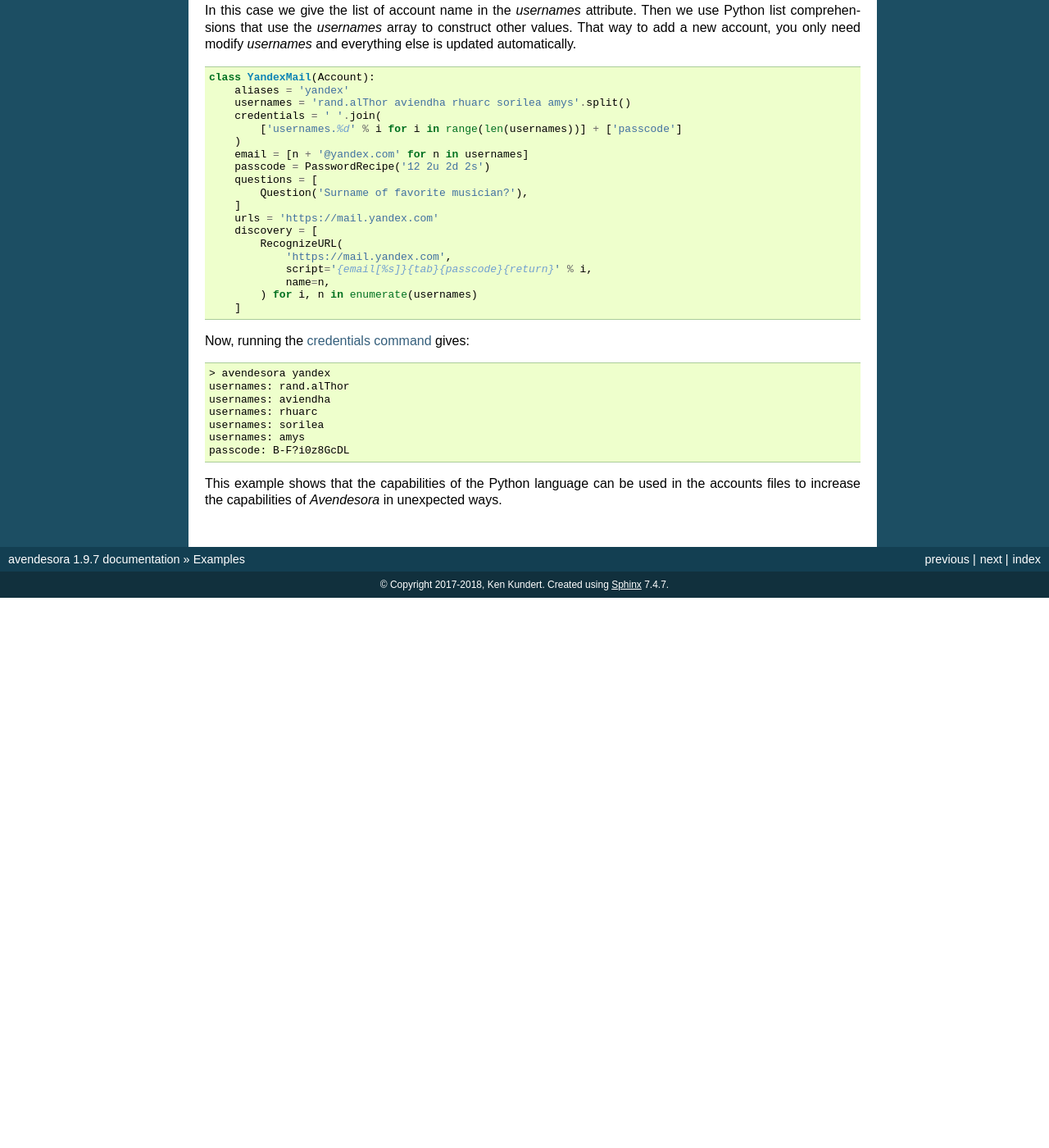
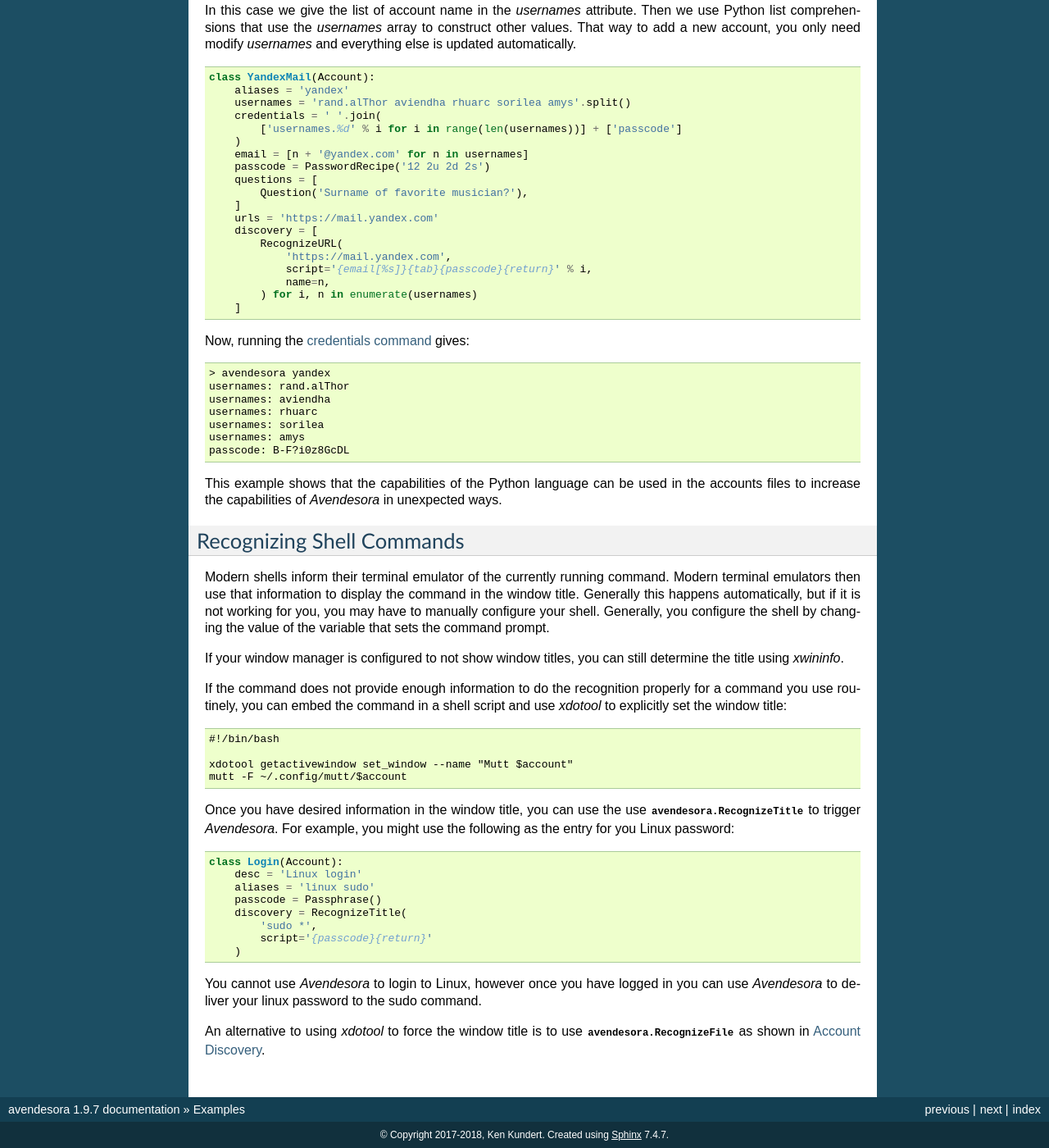
Before and after one commit to KenKundert/avendesora, a Sphinx documentation site: the page built from doc/examples.rst, in a window 1280 px wide and 1400 px high, scrolled down 4907 px. Shown: the whole window at 82% size. Built offline with Sphinx 7.4.7, drawn with Linux system fonts in a browser that asks for light colours; before the commit the page ends 5636 px from its top, so only the background shows below that; some of the changed text lies outside the part shown.

Commit message:
Refine documentation.

```diff
--- a/doc/examples.rst
+++ b/doc/examples.rst
@@ -376,3 +376,49 @@ Now, running the :ref:`credentials command <credentials command>` gives::
 This example shows that the capabilities of the Python language can be used in
 the accounts files to increase the capabilities of *Avendesora* in unexpected
 ways.
+
+
+.. index::
+    single: shell command recognition
+
+Recognizing Shell Commands
+--------------------------
+
+Modern shells inform their terminal emulator of the currently running command.
+Modern terminal emulators then use that information to display the command in
+the window title. Generally this happens automatically, but if it is not working
+for you, you may have to manually configure your shell. Generally, you configure
+the shell by changing the value of the variable that sets the command prompt.
+
+If your window manager is configured to not show window titles, you can still
+determine the title using *xwininfo*.
+
+If the command does not provide enough information to do the recognition
+properly for a command you use routinely, you can embed the command in a shell
+script and use *xdotool* to explicitly set the window title::
+
+    #!/bin/bash
+
+    xdotool getactivewindow set_window --name "Mutt $account"
+    mutt -F ~/.config/mutt/$account
+
+Once you have desired information in the window title, you can use the use
+:class:`avendesora.RecognizeTitle` to trigger *Avendesora*. For example, you
+might use the following as the entry for you Linux password:
+
+.. code-block:: python
+
+    class Login(Account):
+        desc = 'Linux login'
+        aliases = 'linux sudo'
+        passcode = Passphrase()
+        discovery = RecognizeTitle(
+            'sudo *',
+            script='{passcode}{return}'
+        )
+
+You cannot use *Avendesora* to login to Linux, however once you have logged in
+you can use *Avendesora* to deliver your linux password to the sudo command.
+
+An alternative to using *xdotool* to force the window title is to use
+:class:`avendesora.RecognizeFile` as shown in :ref:`discovery`.
```
Also changed, not shown: doc/advanced.rst (+125 -116 lines).
